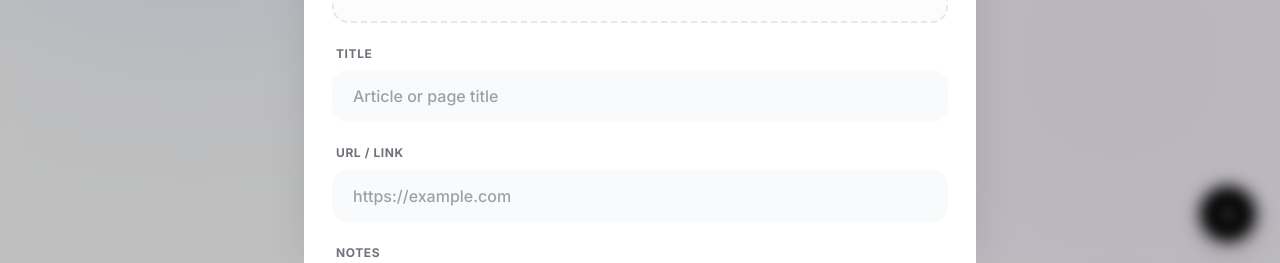
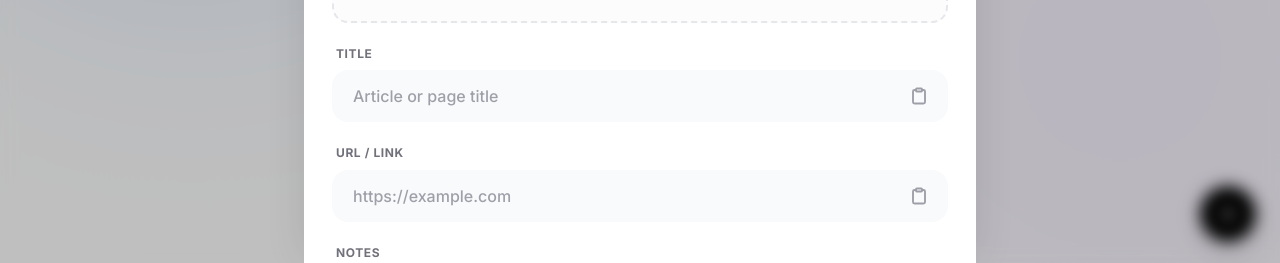
Before and after one commit to muhammadfaza16/muhammadfaza16.github.io, a Next.js app: page /curation in a window 1280 px wide. Both pictures are taken after a click on the button 1228 px from the left and 748 px from the top of the page. Shown: the part 534-797 px from the top of the page. Built offline with nearby package versions, Linux system fonts and the light colour scheme; no server answers; the database is empty; a web font is replaced by a local one.

Commit message:
feat: restore paste shortcut buttons on QuickPasteInput (Curation + Master)

```diff
--- a/src/app/curation/page.tsx
+++ b/src/app/curation/page.tsx
@@ -4,7 +4,7 @@ import { useEffect, useState, useRef } from "react";
 import { motion, AnimatePresence } from "framer-motion";
 import Link from "next/link";
 import { formatDistanceToNow } from "date-fns";
-import { ChevronLeft, Bookmark, FileText, Plus, X, Camera } from "lucide-react";
+import { ChevronLeft, Bookmark, FileText, Plus, X, Camera, Clipboard } from "lucide-react";
 import { getSupabase } from "@/lib/supabase";
 import { Toaster, toast } from 'react-hot-toast';
 import { useEditor, EditorContent } from '@tiptap/react';
@@ -78,9 +78,23 @@ const BottomSheet = ({ isOpen, onClose, title, children }: { isOpen: boolean; on
     </AnimatePresence>
 );
 
-const QuickPasteInput = ({ value, onChange, placeholder, type = "text" }: { value: string, onChange: (v: string) => void, placeholder: string, type?: string }) => (
-    <input value={value} onChange={e => onChange(e.target.value)} type={type} placeholder={placeholder} className={INPUT_CLASS} />
-);
+const QuickPasteInput = ({ value, onChange, placeholder, type = "text" }: { value: string, onChange: (v: string) => void, placeholder: string, type?: string }) => {
+    const handlePaste = async () => {
+        try {
+            const text = await navigator.clipboard.readText();
+            if (text) { onChange(text); toast.success("Pasted", { icon: "📋", duration: 1500 }); }
+            else toast.error("Clipboard is empty");
+        } catch (err) { toast.error("Clipboard access denied"); }
+    };
+    return (
+        <div className="relative w-full">
+            <input value={value} onChange={e => onChange(e.target.value)} type={type} placeholder={placeholder} className={`${INPUT_CLASS} pr-12`} />
+            <button type="button" onClick={handlePaste} tabIndex={-1} className="absolute right-3 top-1/2 -translate-y-1/2 p-2 text-zinc-400 hover:text-blue-500 hover:bg-blue-50 active:scale-90 transition-all rounded-lg" title="Paste from clipboard">
+                <Clipboard size={18} strokeWidth={2.5} />
+            </button>
+        </div>
+    );
+};
 
 const MinimalRichTextEditor = ({ value, onChange, placeholder }: { value: string, onChange: (v: string) => void, placeholder: string }) => {
     const editorRef = useRef<ReturnType<typeof useEditor>>(null);
--- a/src/app/master/page.tsx
+++ b/src/app/master/page.tsx
@@ -5,7 +5,7 @@ import { motion, AnimatePresence } from "framer-motion";
 import {
     ChevronLeft, Lock, Plus, Edit2, Trash2,
     Book, ShoppingBag, FileText, Bookmark,
-    Clock, Globe, ChevronRight, Camera, X, Image as ImageIcon
+    Clock, Globe, ChevronRight, Camera, X, Image as ImageIcon, Clipboard
 } from "lucide-react";
 import Link from "next/link";
 import {
@@ -267,10 +267,24 @@ const BottomSheet = ({ isOpen, onClose, title, children }: {
     </AnimatePresence>
 );
 
-// --- Plain Input ---
-const QuickPasteInput = ({ value, onChange, placeholder, type = "text" }: { value: string, onChange: (v: string) => void, placeholder: string, type?: string }) => (
-    <input value={value} onChange={e => onChange(e.target.value)} type={type} placeholder={placeholder} className={INPUT_CLASS} />
-);
+// --- Quick Paste Input ---
+const QuickPasteInput = ({ value, onChange, placeholder, type = "text" }: { value: string, onChange: (v: string) => void, placeholder: string, type?: string }) => {
+    const handlePaste = async () => {
+        try {
+            const text = await navigator.clipboard.readText();
+            if (text) { onChange(text); toast.success("Pasted", { icon: "📋", duration: 1500 }); }
+            else toast.error("Clipboard is empty");
+        } catch (err) { toast.error("Clipboard access denied"); }
+    };
+    return (
+        <div className="relative w-full">
+            <input value={value} onChange={e => onChange(e.target.value)} type={type} placeholder={placeholder} className={`${INPUT_CLASS} pr-12`} />
+            <button type="button" onClick={handlePaste} tabIndex={-1} className="absolute right-3 top-1/2 -translate-y-1/2 p-2 text-zinc-400 hover:text-blue-500 hover:bg-blue-50 active:scale-90 transition-all rounded-lg" title="Paste from clipboard">
+                <Clipboard size={18} strokeWidth={2.5} />
+            </button>
+        </div>
+    );
+};
 
 // ============================================================================
 // CONTEXT-AWARE FORM FIELDS
```
